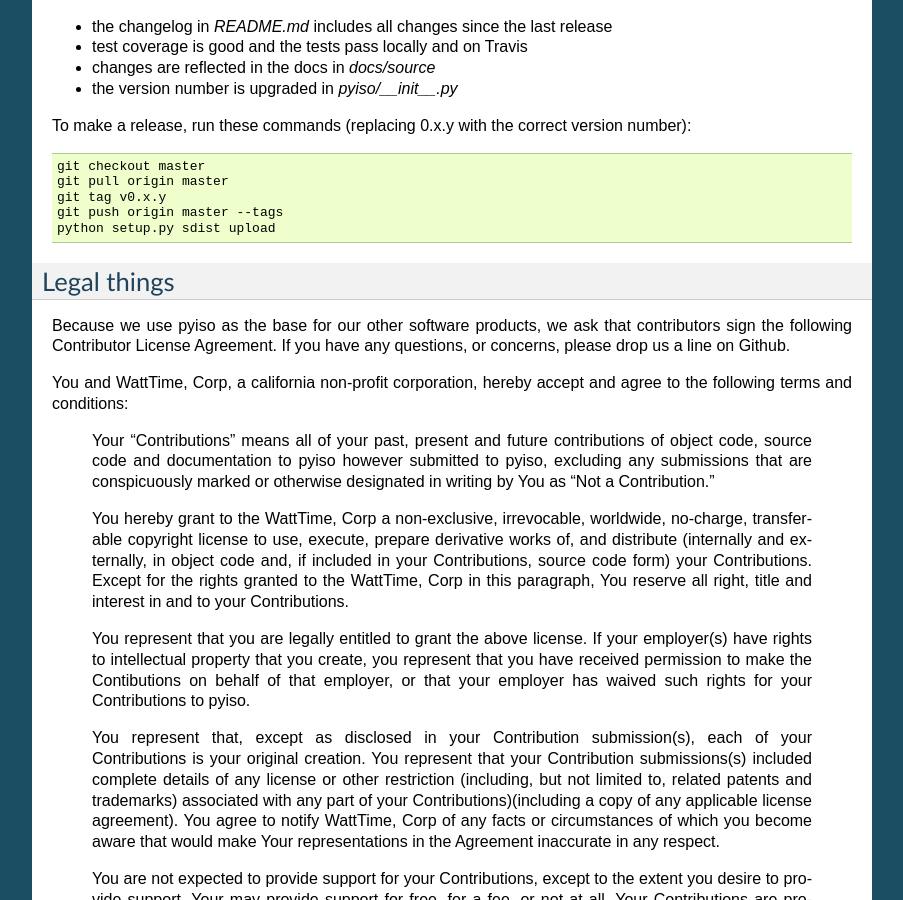
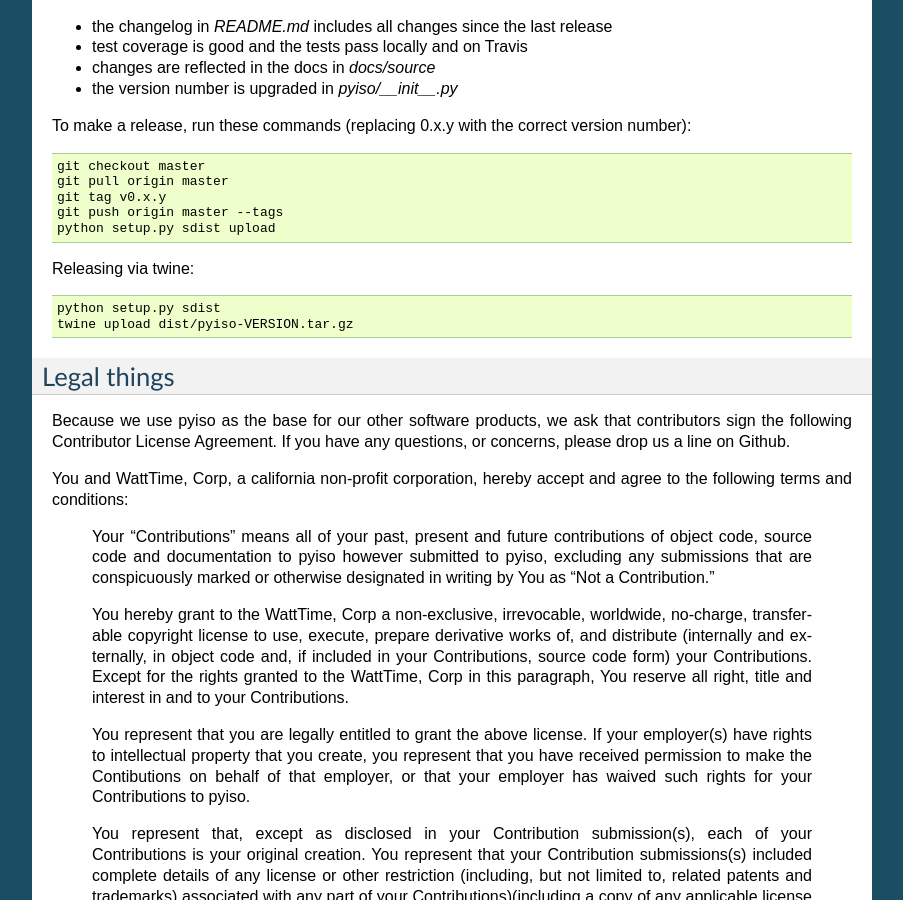
Before and after one commit to WattTime/pyiso, a Sphinx documentation site: the page built from docs/source/contributing.rst, in a window 1280 px wide and 900 px high, scrolled down 688 px. Shown: the whole window, without its empty margins (198-1101 px from the left). Built offline with Sphinx 7.4.7, drawn with Linux system fonts in a browser that asks for light colours.

Commit message:
Add README note about releasing via twine

```diff
--- a/docs/source/contributing.rst
+++ b/docs/source/contributing.rst
@@ -51,6 +51,12 @@
    git push origin master --tags
    python setup.py sdist upload
 
+Releasing via twine:
+
+.. code-block:: bash
+
+   python setup.py sdist
+   twine upload dist/pyiso-VERSION.tar.gz
 
 Legal things
 ---------------
```
